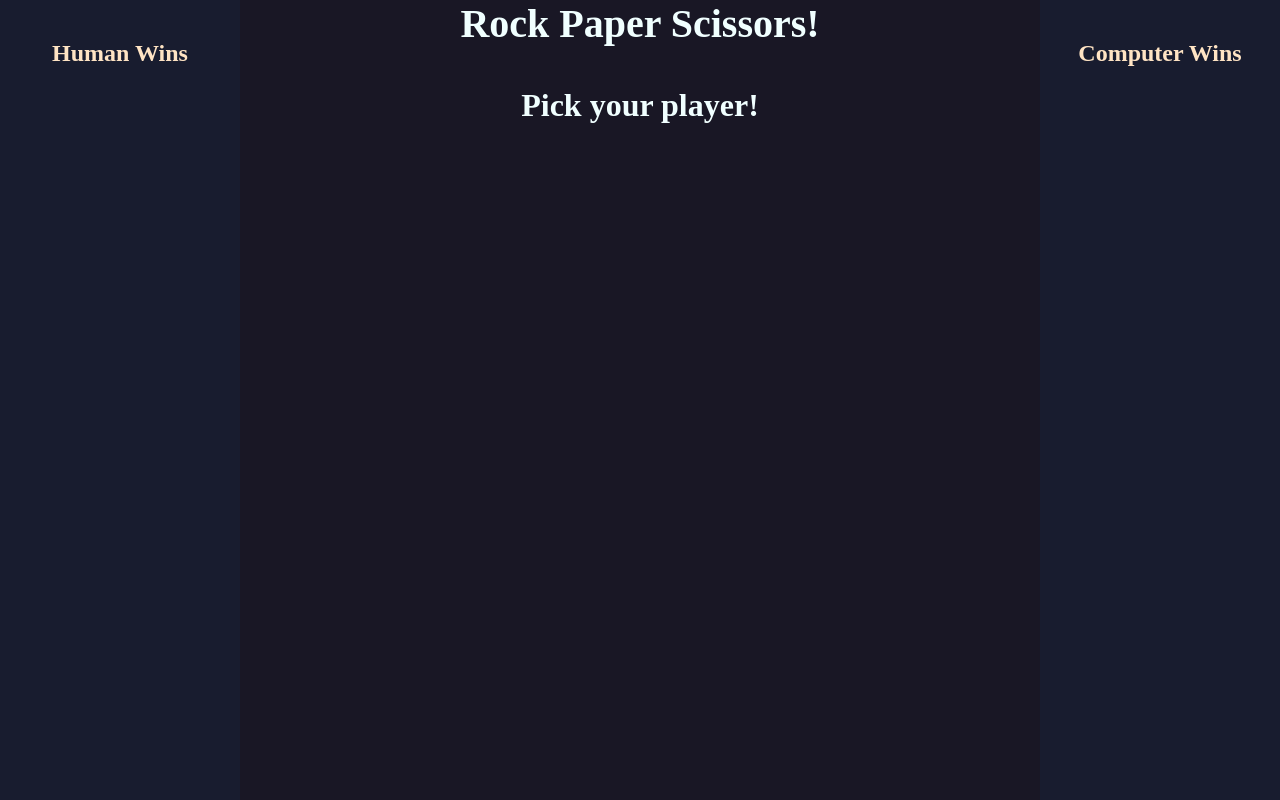
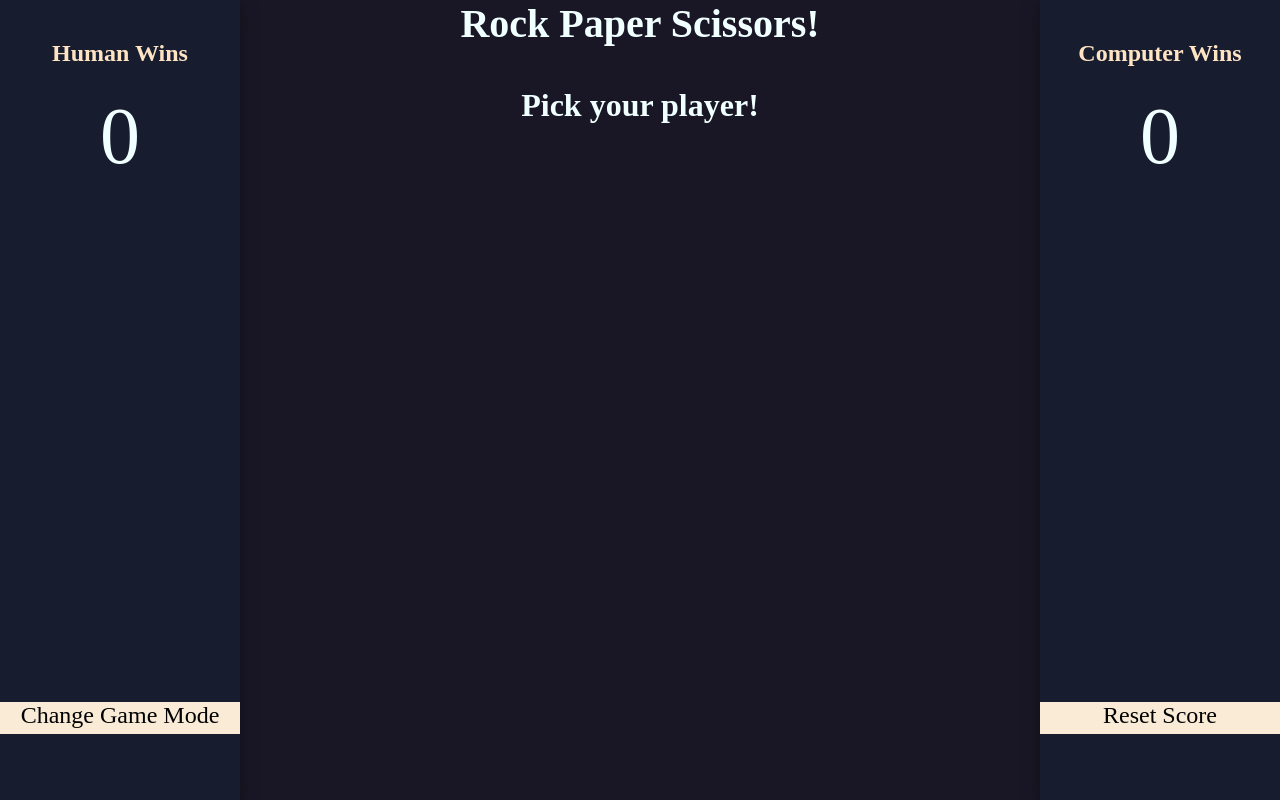
Before and after one commit to trevorfitz0/rock-paper-scissors, a plain HTML site: page game.html in a window 1280 px wide. Drawn offline with Linux system fonts and the light colour scheme.

Commit message:
Add styling and bug fix in JS

```diff
--- a/game-styles.css
+++ b/game-styles.css
@@ -16,13 +16,27 @@ body {
     margin-bottom: 5vh;
 }
 
+.human-wins {
+    color: azure;
+    font-size: 10vh;
+    text-align: center;
+    margin-top: 3vh;
+}
+
+.computer-wins {
+    color: azure;
+    font-size: 10vh;
+    text-align: center;
+    margin-top: 3vh;
+}
+
 .images {
     position: absolute;
 }
 
 img {
     height: 30vh;
-    width: 30vh;
+    width: 16vw;
 }
 
 img:hover {
@@ -50,6 +64,7 @@ img:active {
     height: 100vh;
     background-color: rgb(24, 28, 47);
     float: right;
+    box-shadow: 0 4px 8px 0 rgba(0, 0, 0, 0.2), 0 6px 20px 0 rgba(0, 0, 0, 0.19);
 }
 
 .left-side {
@@ -57,6 +72,12 @@ img:active {
     height: 100vh;
     background-color: rgb(24, 28, 47);
     float: left;
+    box-shadow: 0 4px 8px 0 rgba(0, 0, 0, 0.2), 0 6px 20px 0 rgba(0, 0, 0, 0.19);
+}
+
+.sides {
+    box-shadow: 10px 10px;
+    background-color: aliceblue;
 }
 
 .game {
@@ -72,3 +93,18 @@ img:active {
     color: azure;
     margin-top: 4vh;
 }
+
+#buttons {
+    margin-top: 65vh;
+    height: 4vh;
+    width: auto;
+    background-color: antiquewhite;
+    font-size: 3vh;
+    display: flex;
+    justify-content:space-around;
+}
+
+#buttons:hover {
+    background-color: rgb(96, 94, 92);
+    transform: scale(1.02);
+}
--- a/game.html
+++ b/game.html
@@ -11,12 +11,13 @@
     <section class="sides">
         <div class="left-side">
             <h1 class="header">Human Wins</h1>
-            <p class="human-wins"></p>
-            <div class="home-button"></div>
+            <p class="human-wins">0</p>
+            <div class="home-button" id="buttons">Change Game Mode</div>
         </div>
         <div class="right-side">
             <h1 class="header">Computer Wins</h1>
-            <p class="computer-wins"></p>
+            <p class="computer-wins">0</p>
+            <div class="home-button" id="buttons">Reset Score</div>
         </div>
     </section>
     <h1 class="game-header">Rock Paper Scissors!</h1>
--- a/main.js
+++ b/main.js
@@ -22,6 +22,8 @@ var HAL = ['hand', 'alien', 'lizzard']
 var game = document.querySelector('.game')
 var selection = document.querySelector('.game-text')
 var winnerText = document.querySelector('.winner')
+var hWins = document.querySelector('.human-wins')
+var cWins = document.querySelector('.computer-wins')
 
 //functions
 
```
